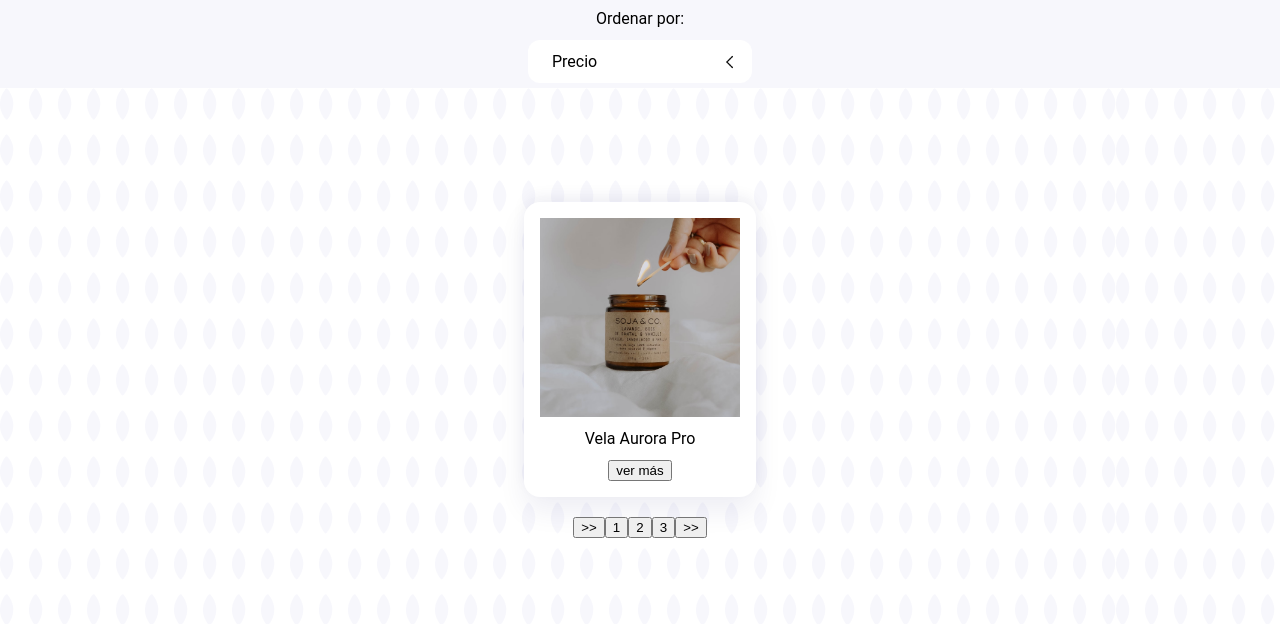
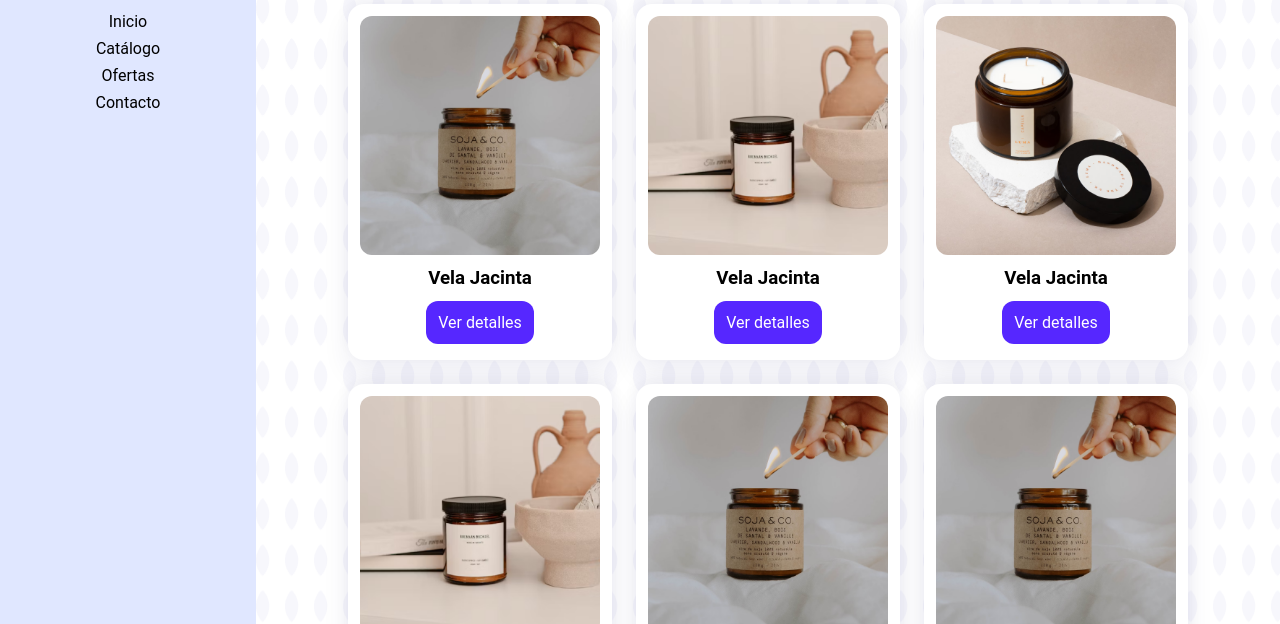
Before and after one commit to jacintaiglesiasl/Desafio-3_2, a plain HTML site: page index.html in a window 1280 px wide. Shown: the part 88-712 px from the top of the page. Drawn offline with Linux system fonts and the light colour scheme.

Commit message:
VersionDesktop

```diff
--- a/assets/style.css
+++ b/assets/style.css
@@ -3,6 +3,7 @@ body {
     margin: 0;
 }
 
+@media screen and (max-width: 576px) {
 body {
     display: grid;
     height: 100vh;
@@ -13,7 +14,45 @@ body {
     "section"
     "main"
     "footer";
+
+    .item-main {
+        display: flex;
+        flex-direction: column;
+        justify-content: space-between;
+        margin: 20px;
+    }
+
+.item {
+    display: none;
 }
+}
+}
+
+@media screen and (min-width: 577px) {
+    body {
+        display: grid;
+        height: 100vh;
+        grid-template-rows: 10% 80% 10%;
+        grid-template-columns: 20% 80% ;
+        grid-template-areas:
+          "nav section"
+          "nav main"
+          "footer main";
+
+    .menu {
+        display: none;
+    }
+
+    .item-main {
+        grid-area: main;
+        background-color: white;
+        background-image: url(./imgs/BG-main.png);
+        display: grid;
+        grid-template-columns: auto auto auto;
+        justify-content: center;
+    }
+}
+    }
 
 nav {
     grid-area: nav;
@@ -33,9 +72,6 @@ section {
 main {
     grid-area: main;
     background-color: white;
-    display: flex;
-    justify-content: center;
-    align-items: center;
     background-image: url(./imgs/BG-main.png);
 }
 
@@ -53,7 +89,7 @@ i {
 }
 
 p {
-    margin: 12px;
+    margin: 8px;
 }
 
 .logo {
@@ -81,20 +117,67 @@ p {
     padding-right: 12px;
 }
 
+.item {
+    text-align: center;
+    margin: 28px;
+}
+
+.item-main {
+    display: grid;
+    grid-template-columns: auto auto auto;
+    justify-content: center;
+}
+
 .card {
     display: flex;
     flex-direction: column;
+    justify-content: center;
     align-items: center;
-    margin: 20px;
+    margin: 12px;
     background-color: white;
-    padding: 16px;
+    padding: 12px;
     border-radius: 16px;
     box-shadow: 0px -7px 14px 0px rgba(12, 20, 97, 0.05), 0px 14px 28px 0px rgba(12, 20, 97, 0.07);
+}
+
+img {
+    border-radius: 12px
+}
+
+h3 {
+    margin-top: 12px;
+    margin-bottom: 8px;
+}
+
+.button {
+    display: flex;
+    justify-content: center;
+    background-color: #5627FF;
+    color: white;
+    padding: 12px;
+    font-size: 16px;
+    border-radius: 12px;
+    margin-top: 4px;
+    margin-bottom: 4px;
+}
+
+button {
+    display: flex;
+    justify-content: center;
+    background-color: #E0E7FF;
+    border-style: none;
+    color: #040404;
+    padding: 12px;
+    font-size: 16px;
+    border-radius: 6px;
+    margin-top: 0px;
+    margin: 2px;
 }
 
 .pages {
     display: flex;
     justify-content: center;
+    align-items: center;
 }
 
 .rrss {
@@ -103,6 +186,29 @@ p {
 }
 
 /*
+@media screen and (max-width: 576px) {
+    body {
+      grid-template-columns: 20% 80%;
+      grid-template-rows: 2fr 10fr 1fr;
+      grid-template-areas:
+        "nav nav"
+        "aside aside"
+        " main  main "
+        "footer footer";
+    }
+  }
+
+  @media screen and (min-width: 577px) {
+    body {
+      grid-template-columns: 15% 85% ;
+      grid-template-areas:
+        "nav aside "
+        "nav main "
+        "footer main ";
+    }
+}
+
+
 .grid-container {
     display: grid;
     grid-template-areas:
--- a/index.html
+++ b/index.html
@@ -14,34 +14,76 @@
         <img src="./assets/imgs/Frame 1.png" alt="" width="38px" height="60px">
         <p>Venta velas</p>
     </div>
+    <div class="menu">
     <i class="fa-solid fa-bars" style="color: #5627FF"></i>
     </div>
+</div>
+    </div>
+    <div class="item">
+    <p>Inicio</p>
+    <p>Catálogo</p>
+    <p>Ofertas</p>
+    <p>Contacto</p>
+</div>
     </nav>
 
     <section>
         <p>Ordenar por:</p>
         <div class="barra">
         <p>Precio</p>
-        <img src="./assets/imgs/Chevron.png" alt="" width="20px">
+        <i class="fa-solid fa-chevron-down fa-xs"></i>
     </div>
     </section>
 
     <main>
-    <div class="maintotal">
+    <div class="item-main">
+
         <div class="card">
-        <img src="./assets/imgs/Product-1.png" alt="" width="200px">
-        <p>Vela Aurora Pro</p>
-        <button>ver más</button>
-    </div>
+            <img src="./assets/imgs/Product-1.png" alt="producto" width="240px">
+            <h3>Vela Jacinta</h3>
+            <div class="button">Ver detalles</div>
+        </div>
 
-    <div class="pages">
+        <div class="card">
+            <img src="./assets/imgs/Product-2.png" alt="producto" width="240px">
+            <h3>Vela Jacinta</h3>
+            <div class="button">Ver detalles</div>
+        </div>
+
+        <div class="card">
+            <img src="./assets/imgs/Product-3.png" alt="producto" width="240px">
+            <h3>Vela Jacinta</h3>
+            <div class="button">Ver detalles</div>
+        </div>
+
+        <div class="card">
+            <img src="./assets/imgs/Product-2.png" alt="producto" width="240px">
+            <h3>Vela Jacinta</h3>
+            <div class="button">Ver detalles</div>
+        </div>
+
+        <div class="card">
+            <img src="./assets/imgs/Product-1.png" alt="producto" width="240px">
+            <h3>Vela Jacinta</h3>
+            <div class="button">Ver detalles</div>
+        </div>
+
+        <div class="card">
+            <img src="./assets/imgs/Product-1.png" alt="producto" width="240px">
+            <h3>Vela Jacinta</h3>
+            <div class="button">Ver detalles</div>
+        </div>
+
+</div>
+
+<div class="pages">
     <button>>></button>
     <button>1</button>
     <button>2</button>
     <button>3</button>
     <button>>></button>
 </div>
-</div>
+
     </main>
 
     <footer>
```
Also changed, not shown: assets/imgs/Product-2.png (added), assets/imgs/Product-3.png (added), 2 other files.
